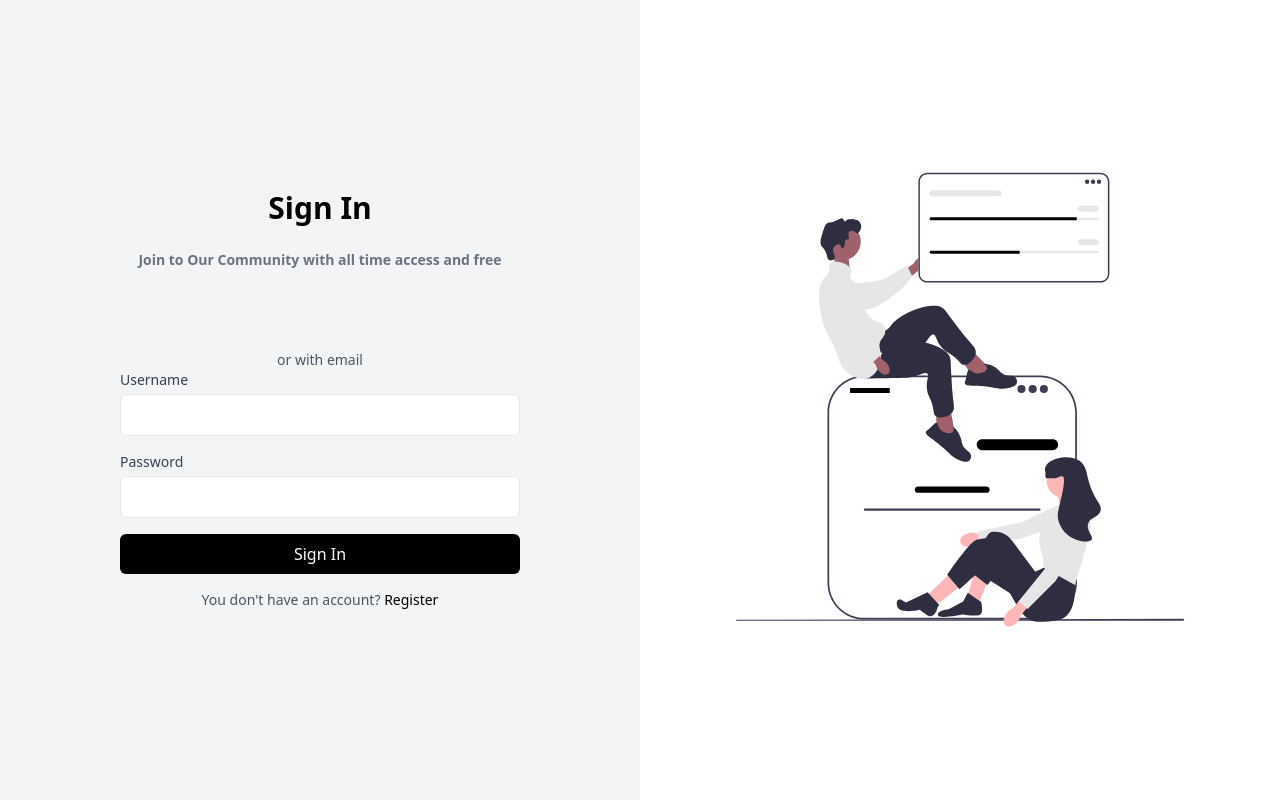
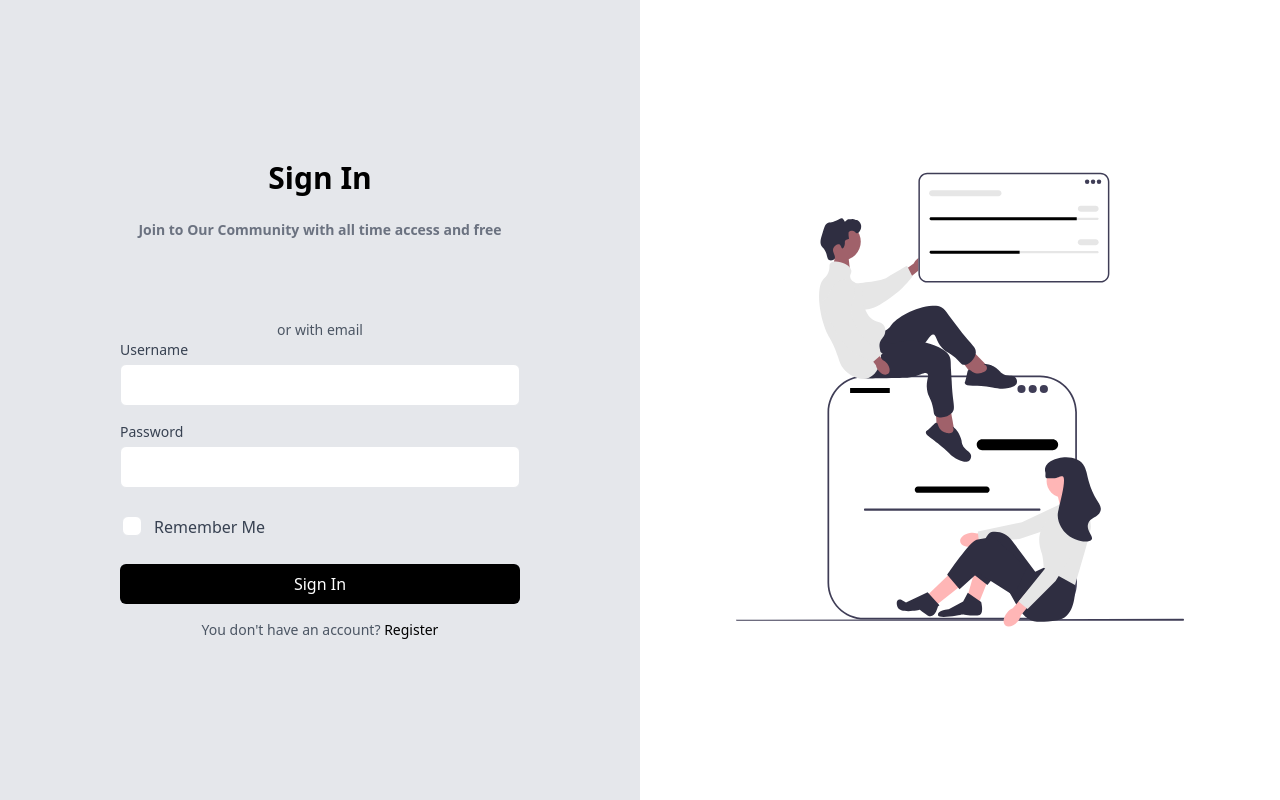
Before and after one commit to truongdz1404/FStudyProject, a React (Vite) app in the folder FStudyForum.Client/: page /auth/signin in a window 1280 px wide. Built offline with nearby package versions, Linux system fonts and the light colour scheme; no server answers.

Commit message:
implement UI for "remember me" functionality

```diff
--- a/FStudyForum.Client/src/pages/auth/signin/index.tsx
+++ b/FStudyForum.Client/src/pages/auth/signin/index.tsx
@@ -70,7 +70,7 @@ const SignIn: FC = () => {
         <div className="flex h-screen">
             <div
                 className={cn(
-                    "w-full bg-gray-100 lg:w-1/2",
+                    "w-full bg-gray-200 lg:w-1/2",
                     "flex items-center justify-center"
                 )}
             >
@@ -165,6 +165,54 @@ const SignIn: FC = () => {
                             ) : (
                                 ""
                             )}
+                        </div>
+                        <div className="-ml-2.5">
+                            <div className="inline-flex items-center">
+                                <label
+                                    htmlFor="checkbox"
+                                    className="relative flex items-center p-3 rounded-full cursor-pointer"
+                                >
+                                    <input
+                                        type="checkbox"
+                                        className={cn(
+                                            "before:content[''] peer relative h-5 w-5 cursor-pointer appearance-none ",
+                                            "rounded-md border border-blue-gray-200 transition-all before:absolute before:top-2/4 ",
+                                            "before:left-2/4 before:block before:h-12 before:w-12 before:-translate-y-2/4 ",
+                                            "before:-translate-x-2/4 before:rounded-full before:bg-blue-gray-500 before:opacity-0",
+                                            " before:transition-opacity checked:border-gray-900 checked:bg-gray-900 ",
+                                            "checked:before:bg-gray-900 hover:before:opacity-10 bg-white"
+                                        )}
+                                        id="checkbox"
+                                    />
+                                    <span
+                                        className={cn(
+                                            "absolute text-white transition-opacity opacity-0 pointer-events-none",
+                                            " top-2/4 left-2/4 -translate-y-2/4 -translate-x-2/4 peer-checked:opacity-100"
+                                        )}
+                                    >
+                                        <svg
+                                            xmlns="http://www.w3.org/2000/svg"
+                                            className="h-3.5 w-3.5"
+                                            viewBox="0 0 20 20"
+                                            fill="currentColor"
+                                            stroke="currentColor"
+                                            stroke-width="1"
+                                        >
+                                            <path
+                                                fill-rule="evenodd"
+                                                d="M16.707 5.293a1 1 0 010 1.414l-8 8a1 1 0 01-1.414 0l-4-4a1 1 0 011.414-1.414L8 12.586l7.293-7.293a1 1 0 011.414 0z"
+                                                clip-rule="evenodd"
+                                            ></path>
+                                        </svg>
+                                    </span>
+                                </label>
+                                <label
+                                    className="mt-px font-light text-gray-700 cursor-pointer select-none"
+                                    htmlFor="checkbox"
+                                >
+                                    Remember Me
+                                </label>
+                            </div>
                         </div>
                         <div>
                             <button
```
Also changed, not shown: 1 other file (tests, documents, lock files or other folders).
